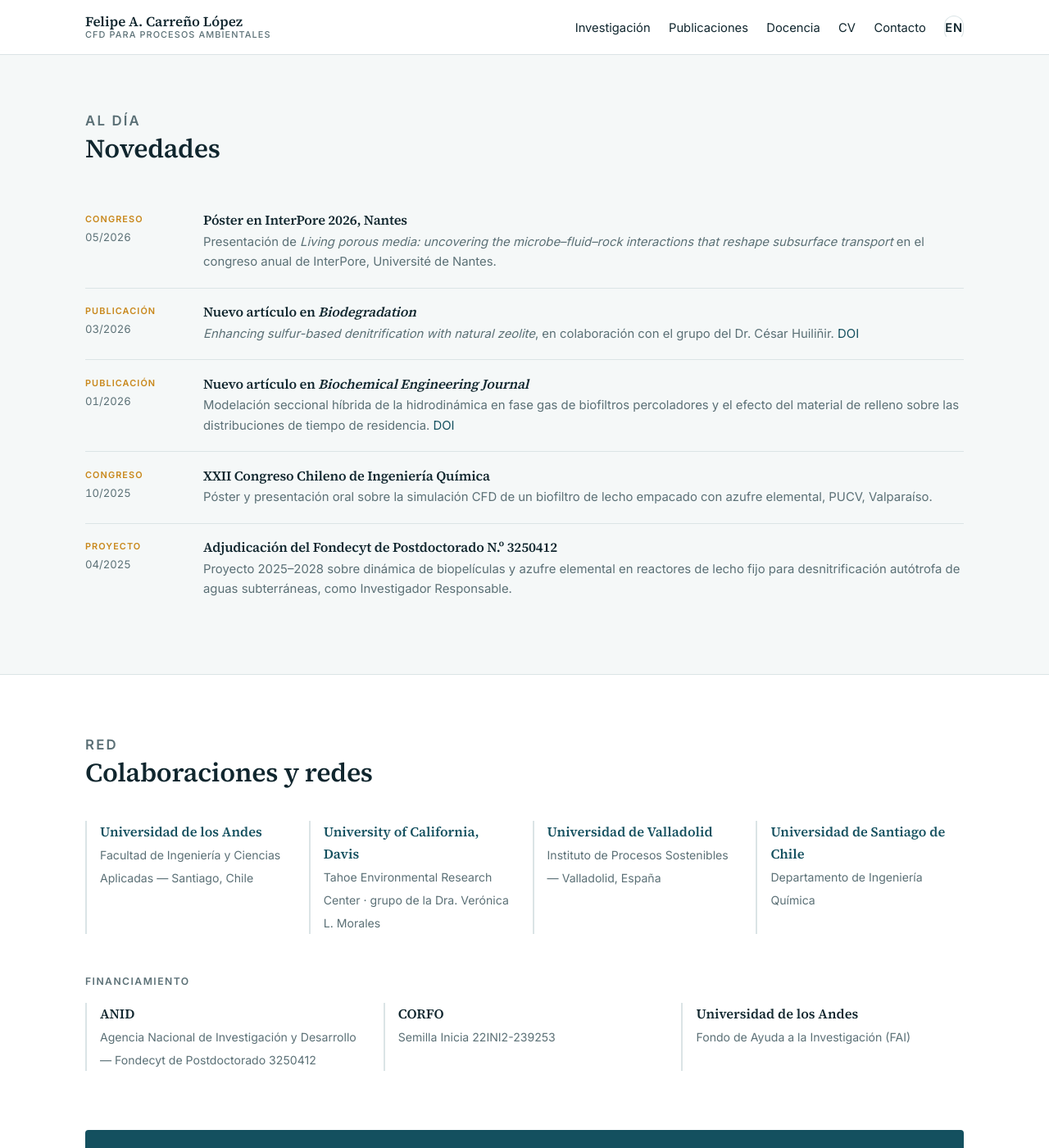
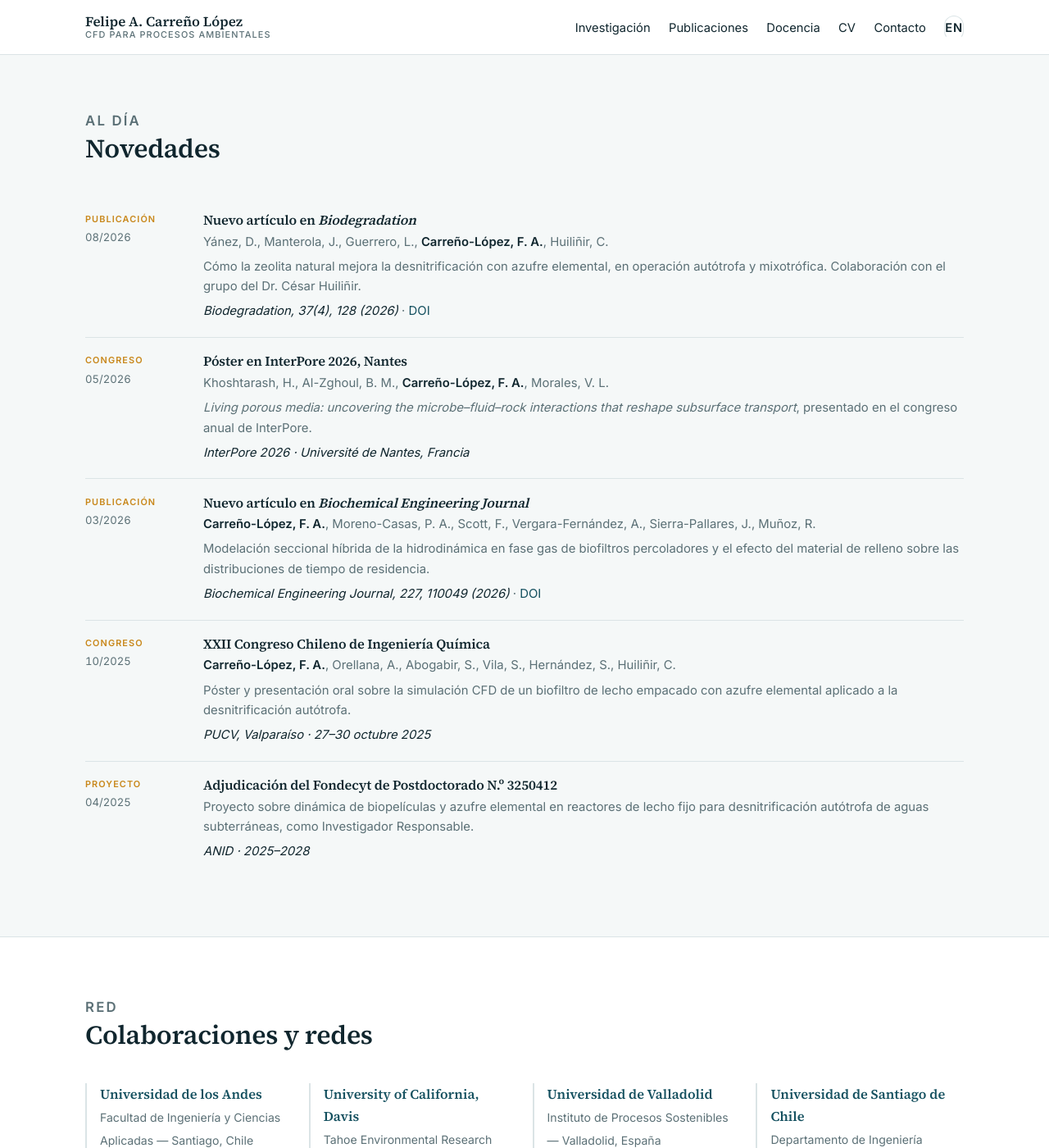
Before and after one commit to facarreno/facarreno.github.io, a Jekyll site: the page built from index.html, in a window 1280 px wide and 1400 px high, scrolled down 3202 px. Shown: the whole window at 82% size. Built offline with Jekyll 4.4.1, drawn with Linux system fonts in a browser that asks for light colours.

Commit message:
Novedades: autores, cita y DOI; autores en congresos

```diff
--- a/_data/news.yml
+++ b/_data/news.yml
@@ -1,4 +1,29 @@
 # Novedades. Las más recientes primero. Formato de fecha: YYYY-MM-DD
+#
+# Campos:
+#   date     obligatorio, ordena la lista
+#   tag      etiqueta corta: Publicación | Congreso | Proyecto
+#   title    titular de la novedad
+#   authors  opcional. Lista de autores tal como aparece en el paper o el póster.
+#            El nombre de Felipe se destaca solo si se escribe "Carreño-López, F. A."
+#   citation opcional. Referencia corta: revista/volumen/año, o congreso/lugar.
+#   body     opcional. Una o dos frases de contexto.
+#   link     opcional. Se muestra como enlace "DOI".
+
+- date: 2026-08-11
+  tag:
+    es: "Publicación"
+    en: "Publication"
+  title:
+    es: "Nuevo artículo en *Biodegradation*"
+    en: "New article in *Biodegradation*"
+  authors: "Yánez, D., Manterola, J., Guerrero, L., Carreño-López, F. A., Huiliñir, C."
+  citation: "Biodegradation, 37(4), 128 (2026)"
+  body:
+    es: "Cómo la zeolita natural mejora la desnitrificación con azufre elemental, en operación autótrofa y mixotrófica. Colaboración con el grupo del Dr. César Huiliñir."
+    en: "How natural zeolite enhances sulfur-based denitrification under autotrophic and mixotrophic operation. With Dr. César Huiliñir's group."
+  link: "https://doi.org/10.1007/s10532-026-10352-4"
+
 - date: 2026-05-19
   tag:
     es: "Congreso"
@@ -6,29 +31,21 @@
   title:
     es: "Póster en InterPore 2026, Nantes"
     en: "Poster at InterPore 2026, Nantes"
+  authors: "Khoshtarash, H., Al-Zghoul, B. M., Carreño-López, F. A., Morales, V. L."
+  citation: "InterPore 2026 · Université de Nantes, Francia"
   body:
-    es: "Presentación de *Living porous media: uncovering the microbe–fluid–rock interactions that reshape subsurface transport* en el congreso anual de InterPore, Université de Nantes."
-    en: "Presented *Living porous media: uncovering the microbe–fluid–rock interactions that reshape subsurface transport* at the InterPore annual meeting, Université de Nantes."
+    es: "*Living porous media: uncovering the microbe–fluid–rock interactions that reshape subsurface transport*, presentado en el congreso anual de InterPore."
+    en: "*Living porous media: uncovering the microbe–fluid–rock interactions that reshape subsurface transport*, presented at the InterPore annual meeting."
 
 - date: 2026-03-01
   tag:
     es: "Publicación"
     en: "Publication"
   title:
-    es: "Nuevo artículo en *Biodegradation*"
-    en: "New article in *Biodegradation*"
-  body:
-    es: "*Enhancing sulfur-based denitrification with natural zeolite*, en colaboración con el grupo del Dr. César Huiliñir."
-    en: "*Enhancing sulfur-based denitrification with natural zeolite*, with Dr. César Huiliñir's group."
-  link: "https://doi.org/10.1007/s10532-026-10352-4"
-
-- date: 2026-01-15
-  tag:
-    es: "Publicación"
-    en: "Publication"
-  title:
     es: "Nuevo artículo en *Biochemical Engineering Journal*"
     en: "New article in *Biochemical Engineering Journal*"
+  authors: "Carreño-López, F. A., Moreno-Casas, P. A., Scott, F., Vergara-Fernández, A., Sierra-Pallares, J., Muñoz, R."
+  citation: "Biochemical Engineering Journal, 227, 110049 (2026)"
   body:
     es: "Modelación seccional híbrida de la hidrodinámica en fase gas de biofiltros percoladores y el efecto del material de relleno sobre las distribuciones de tiempo de residencia."
     en: "Hybrid section-based modelling of gas-phase hydrodynamics in biotrickling filters and the effect of packing material on residence time distributions."
@@ -41,9 +58,11 @@
   title:
     es: "XXII Congreso Chileno de Ingeniería Química"
     en: "XXII Chilean Congress of Chemical Engineering"
+  authors: "Carreño-López, F. A., Orellana, A., Abogabir, S., Vila, S., Hernández, S., Huiliñir, C."
+  citation: "PUCV, Valparaíso · 27–30 octubre 2025"
   body:
-    es: "Póster y presentación oral sobre la simulación CFD de un biofiltro de lecho empacado con azufre elemental, PUCV, Valparaíso."
-    en: "Poster and oral presentation on CFD simulation of an elemental sulfur packed-bed biofilter, PUCV, Valparaíso."
+    es: "Póster y presentación oral sobre la simulación CFD de un biofiltro de lecho empacado con azufre elemental aplicado a la desnitrificación autótrofa."
+    en: "Poster and oral presentation on CFD simulation of an elemental sulfur packed-bed biofilter for autotrophic denitrification."
 
 - date: 2025-04-01
   tag:
@@ -52,6 +71,7 @@
   title:
     es: "Adjudicación del Fondecyt de Postdoctorado N.º 3250412"
     en: "Fondecyt Postdoctoral Grant No. 3250412 awarded"
+  citation: "ANID · 2025–2028"
   body:
-    es: "Proyecto 2025–2028 sobre dinámica de biopelículas y azufre elemental en reactores de lecho fijo para desnitrificación autótrofa de aguas subterráneas, como Investigador Responsable."
-    en: "2025–2028 project on biofilm and elemental sulfur dynamics in fixed-bed reactors for autotrophic denitrification of groundwater, as Principal Investigator."
+    es: "Proyecto sobre dinámica de biopelículas y azufre elemental en reactores de lecho fijo para desnitrificación autótrofa de aguas subterráneas, como Investigador Responsable."
+    en: "Project on biofilm and elemental sulfur dynamics in fixed-bed reactors for autotrophic denitrification of groundwater, as Principal Investigator."
--- a/_data/publications.yml
+++ b/_data/publications.yml
@@ -66,6 +66,7 @@ patents:
 conferences:
   - year: 2026
     name: "InterPore 2026"
+    authors: "Khoshtarash, H., Al-Zghoul, B. M., Carreño-López, F. A., Morales, V. L."
     contribution: "Living porous media: uncovering the microbe–fluid–rock interactions that reshape subsurface transport"
     type:
       es: "Póster"
@@ -77,6 +78,7 @@ conferences:
 
   - year: 2025
     name: "XXII Congreso Chileno de Ingeniería Química"
+    authors: "Carreño-López, F. A., Orellana, A., Abogabir, S., Vila, S., Hernández, S., Huiliñir, C."
     contribution: "Simulación CFD de un biofiltro de lecho empacado con azufre elemental aplicado a la desnitrificación autótrofa"
     type:
       es: "Póster y presentación oral"
@@ -88,6 +90,7 @@ conferences:
 
   - year: 2024
     name: "AGU Annual Meeting 2024"
+    authors: "Vargas Lara, J. L., Carreño-López, F. A., Fadely, E. C., Peña, J., Morales, V. L."
     contribution: "Evolution of biofilm permeability and pore-scale hydrodynamics in a progressively bioclogged sandy medium"
     type:
       es: "Póster"
@@ -99,6 +102,7 @@ conferences:
 
   - year: 2024
     name: "XXII Congreso Chileno de Mecánica Computacional"
+    authors: "Carreño-López, F. A., Moreno-Casas, P. A., Scott, F., Iza, J., Sierra-Pallares, J., Muñoz, R., Vergara-Fernández, A."
     contribution: "A novel validation of the gas flow in a CFD–CT simulation of packed bed biofilters through residence time distributions"
     type:
       es: "Presentación oral"
--- a/_layouts/home.html
+++ b/_layouts/home.html
@@ -139,8 +139,11 @@ layout: default
         </div>
         <div>
           <h3>{{ n.title[L] | markdownify | remove: '<p>' | remove: '</p>' }}</h3>
-          <p>{{ n.body[L] | markdownify | remove: '<p>' | remove: '</p>' }}
-          {% if n.link %} <a href="{{ n.link }}" rel="noopener">DOI</a>{% endif %}</p>
+          {% if n.authors %}<p class="news__authors">{{ n.authors | replace: "Carreño-López, F. A.", "<b>Carreño-López, F. A.</b>" }}</p>{% endif %}
+          {% if n.body %}<p>{{ n.body[L] | markdownify | remove: '<p>' | remove: '</p>' }}</p>{% endif %}
+          {% if n.citation or n.link %}
+          <p class="news__meta">{% if n.citation %}<span class="news__cite">{{ n.citation }}</span>{% endif %}{% if n.link %}{% if n.citation %} · {% endif %}<a href="{{ n.link }}" rel="noopener">DOI</a>{% endif %}</p>
+          {% endif %}
         </div>
       </li>
       {% endfor %}
--- a/_layouts/publications.html
+++ b/_layouts/publications.html
@@ -48,6 +48,7 @@ layout: default
         <div class="pub__year">{{ c.year }}</div>
         <div>
           <h3 class="pub__title">{{ c.contribution }}</h3>
+          {% if c.authors %}<p class="pub__authors">{{ c.authors | replace: "Carreño-López, F. A.", "<b>Carreño-López, F. A.</b>" }}</p>{% endif %}
           <p class="pub__authors">{{ c.name }} · {{ c.venue }}</p>
           <p class="pub__meta">{{ c.date[L] }}<span class="pub__badge">{{ c.type[L] }}</span></p>
         </div>
--- a/assets/css/style.css
+++ b/assets/css/style.css
@@ -260,7 +260,12 @@ hr { border: 0; border-top: 1px solid var(--border); margin: 3rem 0; }
 .news__date { font-size: .82rem; color: var(--muted); font-variant-numeric: tabular-nums; }
 .news__tag { display: block; font-size: .68rem; letter-spacing: .1em; text-transform: uppercase; color: var(--accent); font-weight: 650; margin-bottom: .15rem; }
 .news h3 { font-size: 1.02rem; margin-bottom: .25rem; }
-.news p { font-size: .93rem; color: var(--muted); margin: 0; }
+.news p { font-size: .93rem; color: var(--muted); margin: 0 0 .35rem; }
+.news p:last-child { margin-bottom: 0; }
+.news__authors { font-size: .88rem; color: var(--muted); }
+.news__authors b { color: var(--ink); font-weight: 650; }
+.news__meta { font-size: .85rem; }
+.news__cite { font-style: italic; color: var(--ink); }
 @media (max-width: 640px) { .news li { grid-template-columns: 1fr; gap: .3rem; } }
 
 /* --------------------------------------------------------------- logos --- */
```
Also changed, not shown: README.md.
